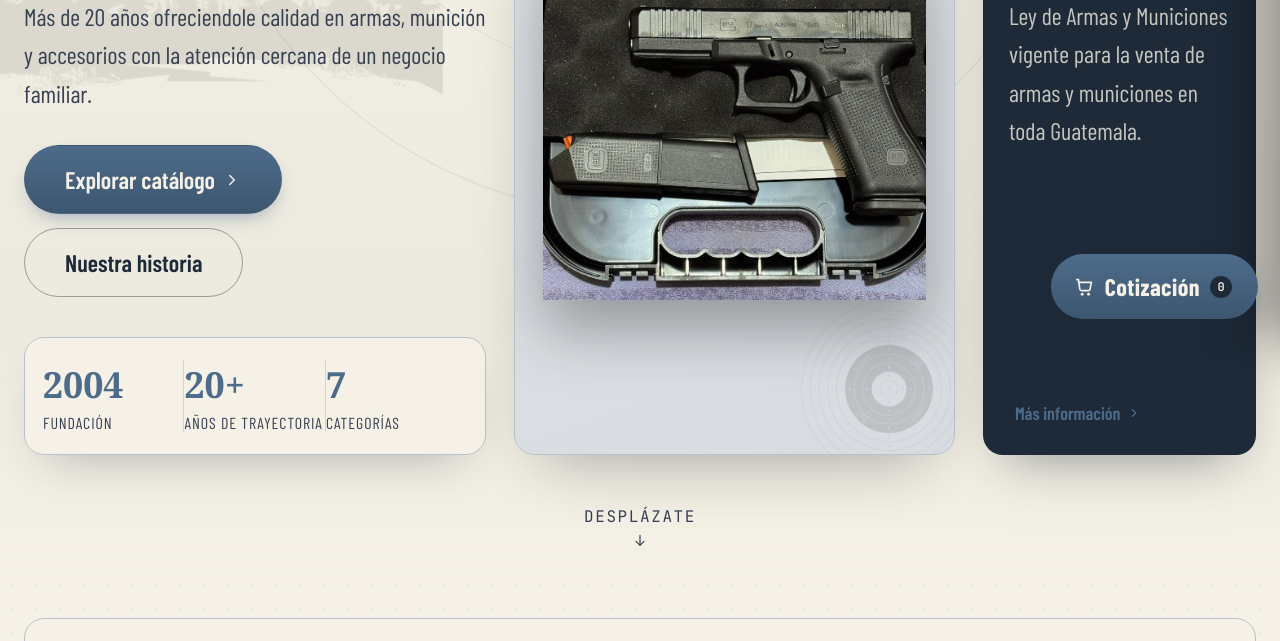
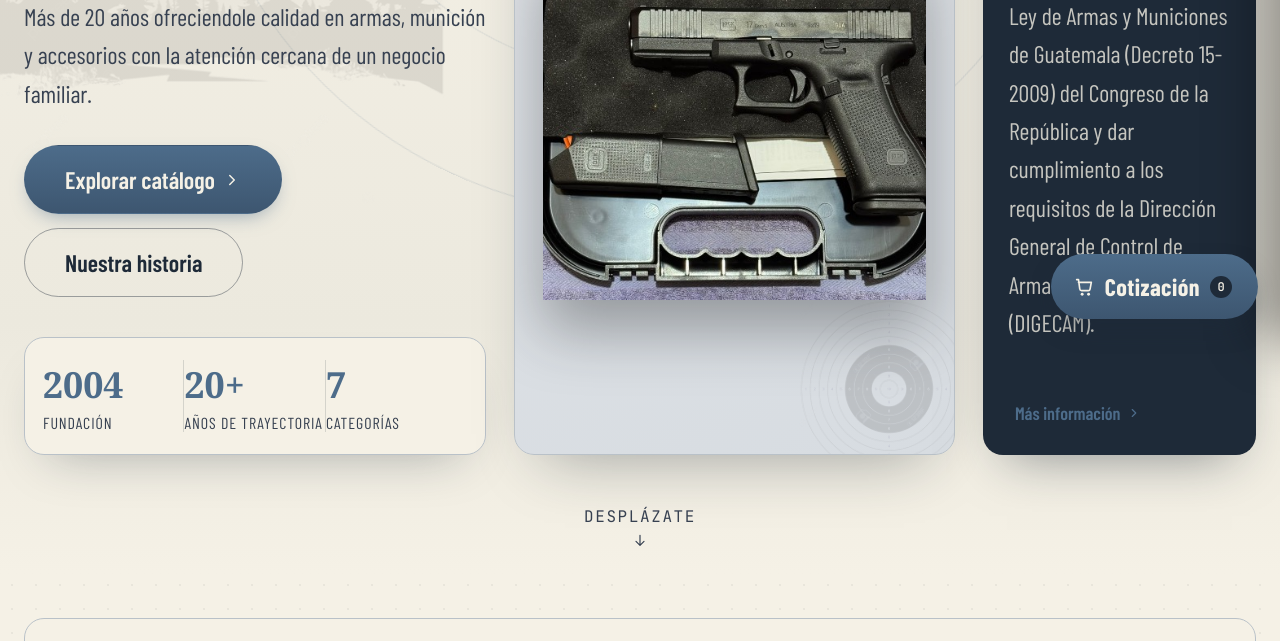
Before and after one commit to jbarreram207-dotcom/la-charra-backend, a website: page index.html in a window 1280 px wide. Shown: the part 459-1100 px from the top of the page. Drawn offline with nearby package versions, Linux system fonts and the light colour scheme; a web font is replaced by a local one.

Commit message:
Actualización de página La Charra

```diff
--- a/index.html
+++ b/index.html
@@ -121,8 +121,7 @@
             <svg viewBox="0 0 24 24" width="22" height="22" aria-hidden="true"><path d="M12 2 3 6v6c0 5 3.8 8.7 9 10 5.2-1.3 9-5 9-10V6l-9-4Z" fill="none" stroke="currentColor" stroke-width="1.6"/></svg>
           </span>
           <h3>Compromiso legal</h3>
-          <p>Toda nuestra operación cumple de acuerdo con la Ley de Armas y Municiones vigente para la
-          venta de armas y municiones en toda Guatemala.</p>
+          <p>Toda nuestra operación cumple de acuerdo a la Ley de Armas y Municiones de Guatemala (Decreto 15-2009) del Congreso de la República y dar cumplimiento a los requisitos de la Dirección General de Control de Armas y Municiones (DIGECAM).</p>
           <button class="hero__legal-card__link" data-nav="contacto">Más información
             <svg viewBox="0 0 24 24" width="14" height="14" aria-hidden="true"><path d="M9 6l6 6-6 6" fill="none" stroke="currentColor" stroke-width="2" stroke-linecap="round" stroke-linejoin="round"/></svg>
           </button>
```
